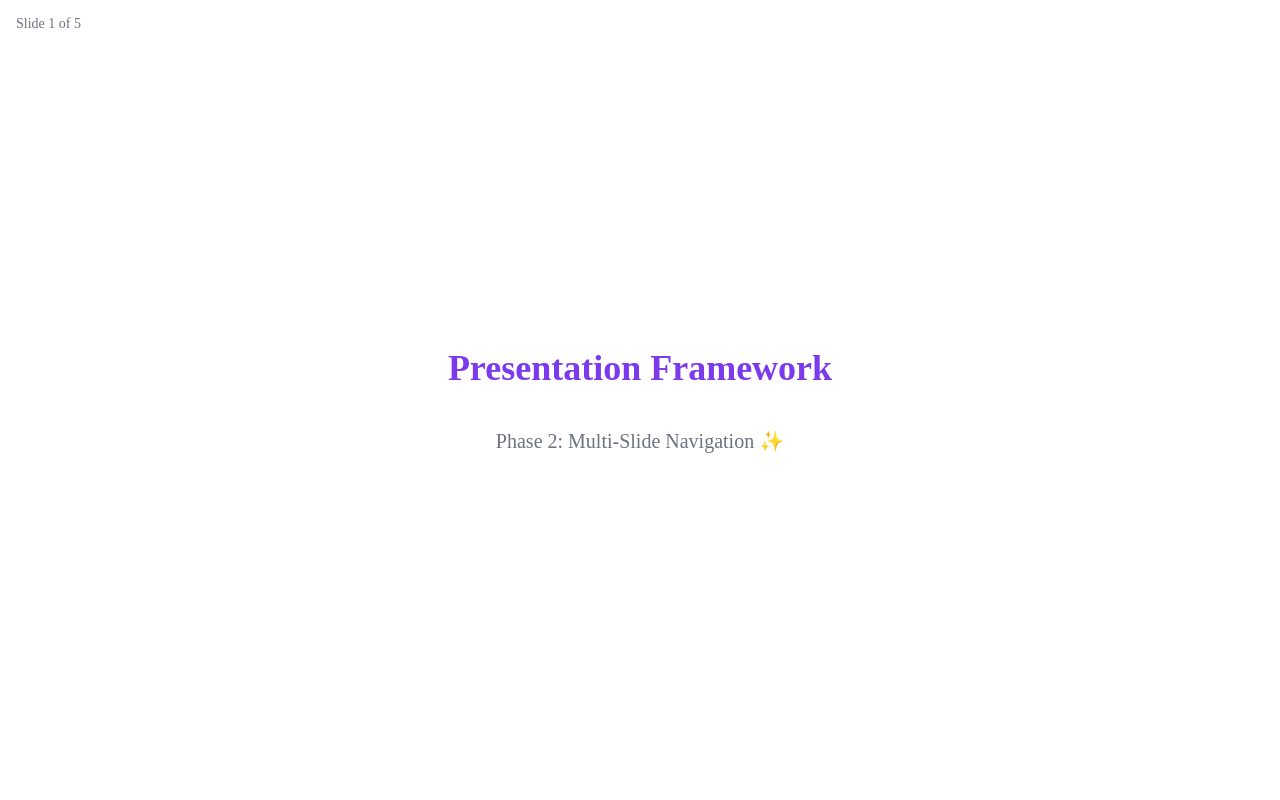
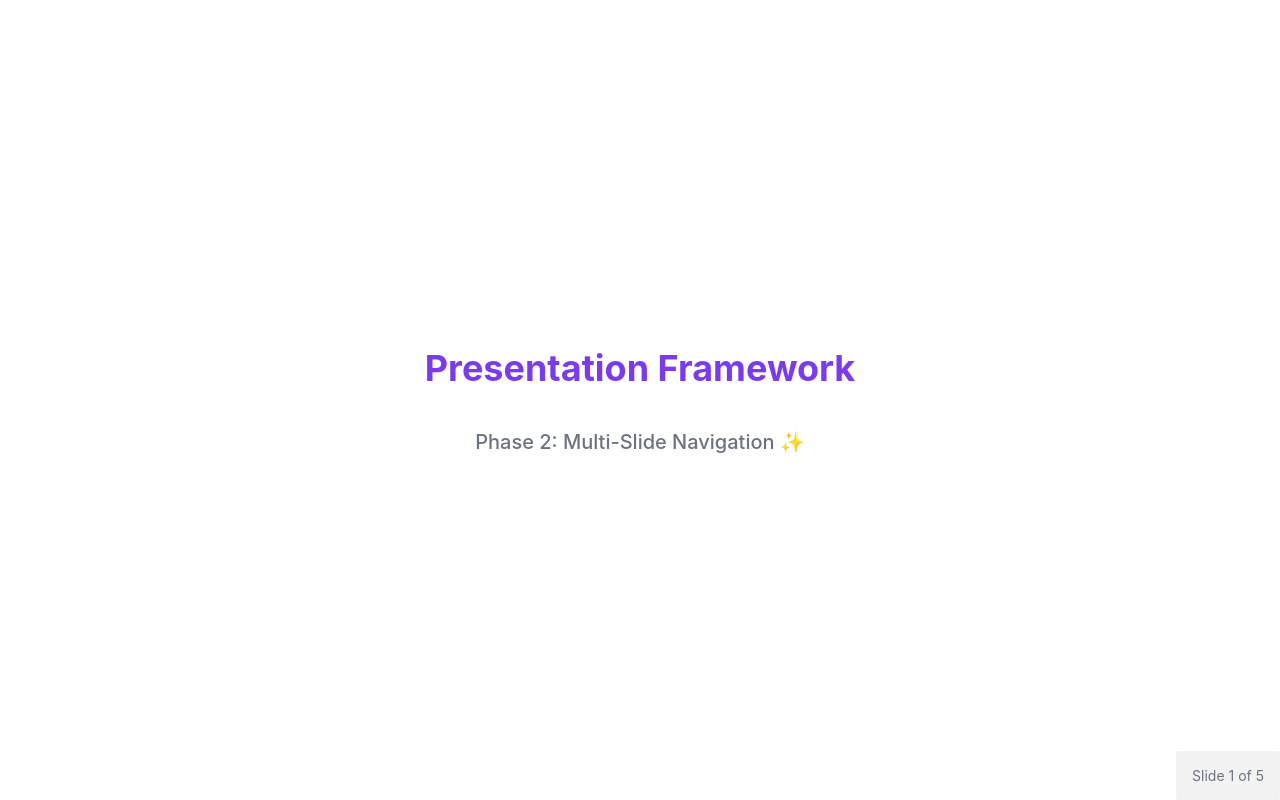
Before and after one commit to andrewmurphyio/presentation-framework, a website built with Vite: page index.html in a window 1280 px wide. Built offline with nearby package versions, Linux system fonts and the light colour scheme.

Commit message:
Update styles for Phase 2 - full-screen slides and transitions
- Full-screen slide container with absolute positioning
- Fade transition (0.3s opacity) between slides
- Progress indicator styling with backdrop blur
- Semi-transparent background for better readability
- CSS custom properties integration for theming
- Improved layout with overflow hidden for clean presentation

```diff
--- a/src/styles.css
+++ b/src/styles.css
@@ -4,29 +4,73 @@
  * These styles provide:
  * - CSS reset
  * - Full-page slide display
- * - Responsive sizing
+ * - Slide transitions
+ * - Progress indicator styling
  */
 
+/* CSS Reset */
 * {
   margin: 0;
   padding: 0;
   box-sizing: border-box;
 }
 
+/* Full-screen layout */
 html,
 body {
   width: 100%;
   height: 100%;
   overflow: hidden;
+  font-family: var(--font-family-sans, system-ui, sans-serif);
+  background-color: var(--color-background, #ffffff);
+  color: var(--color-foreground, #000000);
 }
 
+/* Presentation container - full viewport */
 #app {
   width: 100%;
   height: 100%;
+  position: relative;
+  overflow: hidden;
 }
 
-/* Ensure slides fill the viewport */
-#app > * {
+/* Slide container - full screen */
+.slide {
   width: 100%;
   height: 100%;
+  position: absolute;
+  top: 0;
+  left: 0;
+  opacity: 1;
+  transition: opacity 0.3s ease-in-out;
 }
+
+/* Hide slides by default (DeckRenderer will show the active one) */
+.slide[style*="display: none"] {
+  opacity: 0;
+  pointer-events: none;
+}
+
+/* Slide zones inherit full size */
+.slide-zone {
+  width: 100%;
+}
+
+/* Progress indicator styling */
+.progress-indicator {
+  font-family: var(--font-family-sans, system-ui, sans-serif);
+  user-select: none;
+  pointer-events: none;
+}
+
+/* Ensure progress indicator is readable */
+.progress-indicator[data-position="bottom-right"],
+.progress-indicator[data-position="bottom-left"],
+.progress-indicator[data-position="bottom"],
+.progress-indicator[data-position="top-right"],
+.progress-indicator[data-position="top-left"],
+.progress-indicator[data-position="top"] {
+  background: rgba(0, 0, 0, 0.05);
+  border-radius: var(--border-radius-sm, 4px);
+  backdrop-filter: blur(4px);
+}
```
Also changed, not shown: IMPLEMENTATION_PLAN.md (+6 -4 lines), .claude/ralph-loop.local.md.
